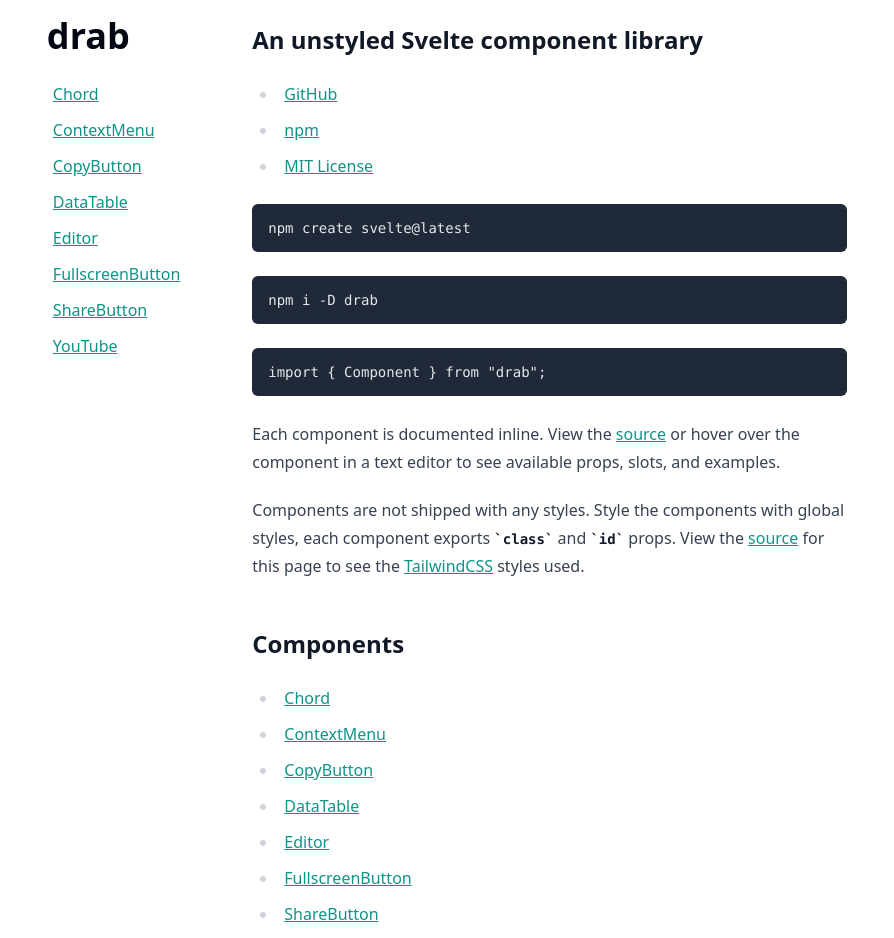
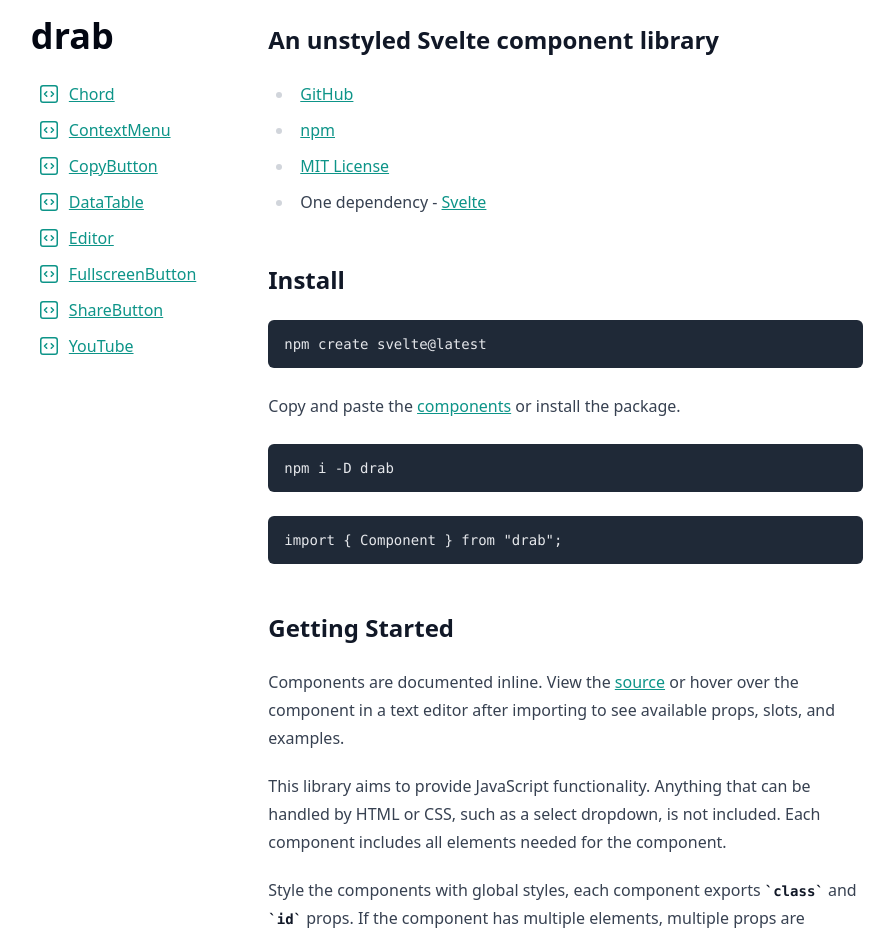
Before and after one commit to rossrobino/drab, a SvelteKit app: page / in a window 1280 px wide. Shown: the top 938 px of the page, without its empty margins (206-1100 px from the left). Built offline with nearby package versions, Linux system fonts and the light colour scheme.

Commit message:
update docs

```diff
--- a/src/routes/+page.svelte
+++ b/src/routes/+page.svelte
@@ -26,7 +26,7 @@
 			</ul>
 		</nav>
 		<div
-			class="prose prose-teal prose-h1:sm:text-4xl prose-h3:pt-8 prose-h3:mb-6 prose-h3:mt-12 prose-h3:border-t lg:min-w-[65ch]"
+			class="prose prose-teal prose-h1:sm:text-4xl prose-h3:pt-8 prose-h3:mb-6 prose-h3:mt-12 prose-h3:border-t lg:min-w-[65ch] mb-16"
 		>
 			<h1 class="lg:hidden">drab</h1>
 
@@ -42,31 +42,59 @@
 						MIT License
 					</a>
 				</li>
+
+				<li>
+					One dependency -
+					<a href="https://svelte.dev">Svelte</a>
+				</li>
 			</ul>
 
+			<h2>Install</h2>
+
 			<pre>npm create svelte@latest</pre>
+
+			<p>
+				Copy and paste the <a
+					href="https://github.com/rossrobino/drab/tree/main/src/lib/components"
+				>
+					components
+				</a>
+				or install the package.
+			</p>
 
 			<pre>npm i -D drab</pre>
 
 			<pre>import &#123; Component &#125; from "drab";</pre>
 
+			<h2>Getting Started</h2>
+
 			<p>
-				Each component is documented inline. View the
+				Components are documented inline. View the
 				<a
 					href="https://github.com/rossrobino/drab/tree/main/src/lib/components"
 				>
 					source
 				</a>
-				or hover over the component in a text editor to see available props, slots,
-				and examples.
+				or hover over the component in a text editor after importing to see available
+				props, slots, and examples.
 			</p>
 
 			<p>
-				Components are not shipped with any styles. Style the components with
-				global styles, each component exports <code>class</code>
+				This library aims to provide JavaScript functionality. Anything that can
+				be handled by HTML or CSS, such as a select dropdown, is not included.
+				Each component includes all elements needed for the component.
+			</p>
+
+			<p>
+				Style the components with global styles, each component exports
+				<code>class</code>
 				and
 				<code>id</code>
-				props. View the
+				props. If the component has multiple elements, multiple props are available
+				for each element.
+			</p>
+			<p>
+				View the
 				<a
 					href="https://github.com/rossrobino/drab/blob/main/src/routes/%2Bpage.svelte"
 				>
@@ -79,7 +107,7 @@
 
 			<h2>Components</h2>
 
-			<ul><NavItems /></ul>
+			<ul class="pl-0 lg:hidden"><NavItems /></ul>
 
 			<h3 id="chord">Chord</h3>
 
@@ -150,7 +178,7 @@
 			<Editor
 				buttonClass="btn"
 				controlsClass="flex gap-2"
-				textAreaClass="border w-full h-36 p-2"
+				textAreaClass="border w-full h-36 p-2 rounded"
 				textAreaPlaceholder="asterisk: ctrl+i, anchor: ctrl+["
 				contentElements={[
 					{
--- /dev/null
+++ b/src/routes/CodeIcon.svelte
@@ -0,0 +1,14 @@
+<svg
+	xmlns="http://www.w3.org/2000/svg"
+	fill="none"
+	viewBox="0 0 24 24"
+	stroke-width="1.5"
+	stroke="currentColor"
+	class="w-6 h-6"
+>
+	<path
+		stroke-linecap="round"
+		stroke-linejoin="round"
+		d="M14.25 9.75L16.5 12l-2.25 2.25m-4.5 0L7.5 12l2.25-2.25M6 20.25h12A2.25 2.25 0 0020.25 18V6A2.25 2.25 0 0018 3.75H6A2.25 2.25 0 003.75 6v12A2.25 2.25 0 006 20.25z"
+	/>
+</svg>
--- a/src/routes/NavItems.svelte
+++ b/src/routes/NavItems.svelte
@@ -1,4 +1,6 @@
 <script lang="ts">
+	import CodeIcon from "./CodeIcon.svelte";
+
 	const components = [
 		"Chord",
 		"ContextMenu",
@@ -14,5 +16,15 @@
 </script>
 
 {#each components as component}
-	<li><a href="#{component.toLowerCase()}">{component}</a></li>
+	<li class="flex items-center gap-2">
+		<a
+			class="m-0"
+			title="View Source"
+			target="_blank"
+			href="https://github.com/rossrobino/drab/tree/main/src/lib/components/{component}.svelte"
+		>
+			<CodeIcon />
+		</a>
+		<a class="m-0" href="#{component.toLowerCase()}">{component}</a>
+	</li>
 {/each}
```
Also changed, not shown: 1 other file (tests, documents, lock files or other folders).
